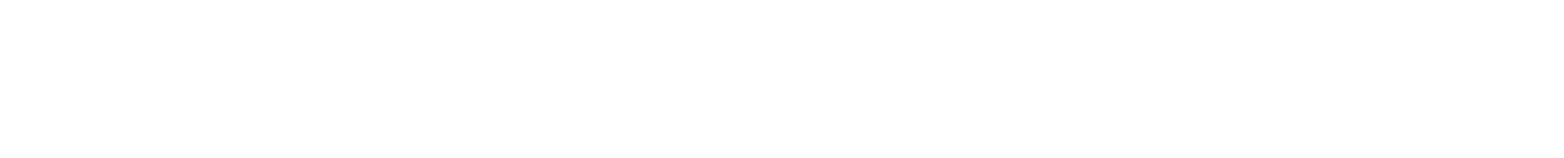
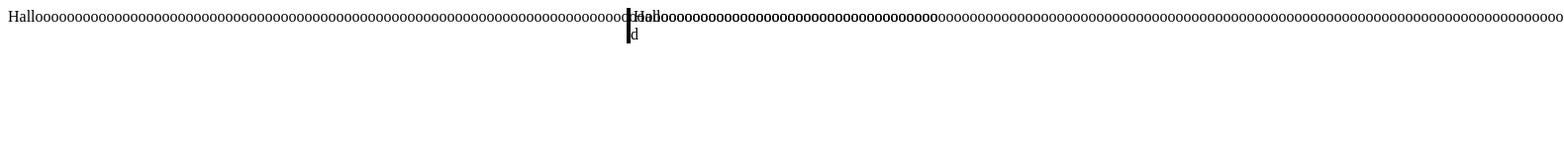
Before and after one commit to technikamateur/fundsache, a plain HTML site: page index.html in a window 1280 px wide. Shown: the whole page at 99% size, 1580 px wide, since content can reach past the window. Drawn offline with Linux system fonts and the light colour scheme.

Commit message:
styles.css

```diff
--- a/index.html
+++ b/index.html
@@ -5,7 +5,18 @@
         <meta charset="UTF-8"></meta>
         <link rel="stylesheet" type="text/css" href="styles.css"></link>
         <link rel="shortcut icon" href="favicon.ico"></link>
+        <meta name="description" content="Wir helfen dir, deine verloren geglaubten Sachen wiederzufinden.">
+        <meta name="keywords" content="wiederfinden, gefunden, fundsache, verloren, handy verloren, papiere verloren">
     </head>
     <body>
+      <div id="titlescreenleft">
+        Halloooooooooooooooooooooooooooooooooooooooooooooooooooooooooooooooooooooooooooooooooooooooooooooooooooooooooooooooooo
+      </div>
+      <div id="titlescreenright">
+        Halloooooooooooooooooooooooooooooooooooooooooooooooooooooooooooooooooooooooooooooooooooooooooooooooooooooooooooooooooo
+      </div>
+      <div id="centerborder">
+        d
+      </div>
     </body>
 </html>
--- a/styles.css
+++ b/styles.css
@@ -0,0 +1,11 @@
+/* design-types */
+.left {text-align: left;}
+.right {text-align: right;}
+.center {text-align: center;}
+.block {text-align: justify;}
+/* styles */
+input {font-family: Open Sans, sans-serif; font-size: 20px; color: #22313F; padding: 10px; border: 1px; border-style: solid; border-color: #2980b9; width: 100%;}
+/* divs */
+#titlescreenleft {width: 50%; float: left;}
+#titlescreenright {width: 50%; float: right;}
+#centerborder {width: 10px; margin: auto; border-left: 4px; border-left-style: solid;}
```
